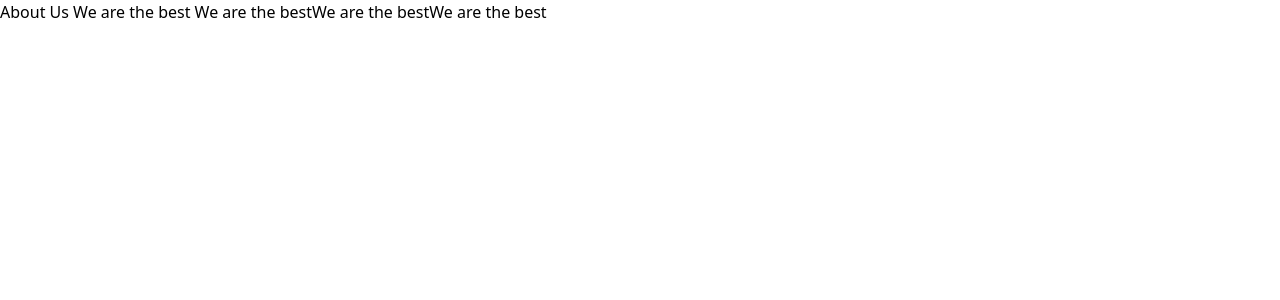
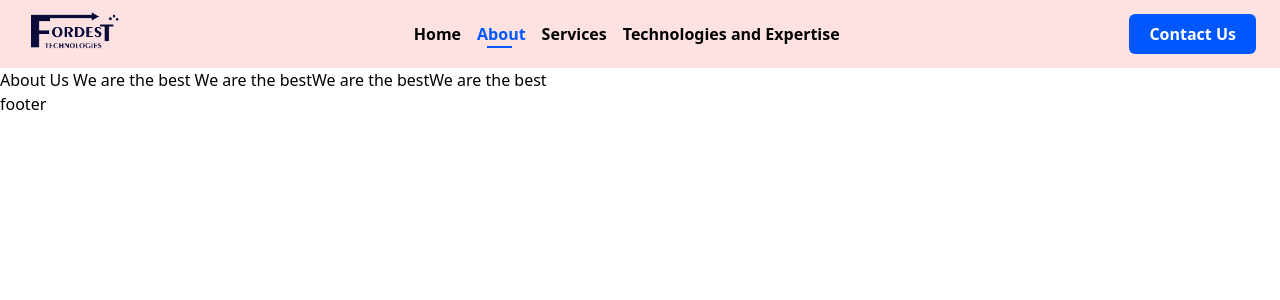
Before and after one commit to fordest-technology/fordest-website, a React (Vite) app: page /about in a window 1280 px wide. Shown: the top 300 px of the page. Built offline with nearby package versions, Linux system fonts and the light colour scheme.

Commit message:
navbar complete

```diff
--- a/package.json
+++ b/package.json
@@ -16,6 +16,7 @@
     "lucide-react": "^0.438.0",
     "react": "^18.3.1",
     "react-dom": "^18.3.1",
+    "react-icons": "^5.3.0",
     "react-router-dom": "^6.26.1"
   },
   "devDependencies": {
--- a/src/App.jsx
+++ b/src/App.jsx
@@ -1,7 +1,11 @@
 import { Route, Routes } from "react-router-dom";
+import Navbar from "./components/shared/Navbar";
+import Footer from "./components/shared/Footer";
 
 function App() {
   return (
+    <div>
+      <Navbar />
       <Routes>
         <Route
           path="/"
@@ -16,13 +20,15 @@ function App() {
           element={
             <>
               <h2 className=" flex w-full flex-col justify-start">
-              About Us We are the best We are the bestWe are the bestWe are the
-              best{" "}
+                About Us We are the best We are the bestWe are the bestWe are
+                the best{" "}
               </h2>
             </>
           }
         />
       </Routes>
+      <Footer />
+    </div>
   );
 }
 
--- /dev/null
+++ b/src/components/shared/Footer.jsx
@@ -0,0 +1,11 @@
+import React from 'react'
+
+const Footer = () => {
+  return (
+    <div>
+      footer
+    </div>
+  )
+}
+
+export default Footer
--- /dev/null
+++ b/src/components/shared/Navbar.jsx
@@ -0,0 +1,75 @@
+import React, { useState } from "react";
+import logo from "../../assets/logodark.png";
+import { Link, NavLink } from "react-router-dom";
+import { IoMdMenu, IoMdClose } from "react-icons/io";
+
+const Navbar = () => {
+  const [menu, setMenu] = useState(false);
+
+  return (
+    <nav>
+      <section className="text flex justify-between items-center bg-red-100 py-3 px-6">
+        <div className="w-[100px]">
+          <img src={logo} alt="fordest-logo" className="w-full" />
+        </div>
+        <div className="hidden md:flex gap-4 font-semibold">
+          <NavLink to="/">Home</NavLink>
+          <NavLink to="/about">About</NavLink>
+          <NavLink to="/services">Services</NavLink>
+          <NavLink to="/technologies">Technologies and Expertise</NavLink>
+        </div>
+        <div>
+          <Link
+            to="/contact"
+            className="text-white bg-blue py-2 px-5 font-semibold rounded-md hidden md:block"
+          >
+            Contact Us
+          </Link>
+        </div>
+        <div className="block md:hidden" onClick={() => setMenu(true)}>
+          <IoMdMenu size={24} />
+        </div>
+      </section>
+
+      <section
+        className={`transform transition-transform duration-300 ease-in-out flex-col flex md:hidden gap-4 bg-white shadow-xl fixed right-0 top-0 rounded-sm h-fit w-[200px] py-6 px-6 z-50 ${
+          menu ? "translate-x-0" : "translate-x-full"
+        }`}
+      >
+        <div className="flex justify-between">
+            <div></div>
+        <div
+          onClick={() => setMenu(false)}
+          className="text-left bg-black/10 p-1 w-fit rounded-full cursor-pointer"
+        >
+          <IoMdClose size={24} />
+        </div>
+        </div>
+        <div className="flex flex-col gap-y-6 font-semibold">
+          <NavLink to="/" onClick={() => setMenu(false)}>
+            Home
+          </NavLink>
+          <NavLink to="/about" onClick={() => setMenu(false)}>
+            About
+          </NavLink>
+          <NavLink to="/services" onClick={() => setMenu(false)}>
+            Services
+          </NavLink>
+          <NavLink to="/technologies" onClick={() => setMenu(false)}>
+            Technologies and Expertise
+          </NavLink>
+        </div>
+        <div>
+          <Link
+            to="/contact"
+            className="text-white bg-blue py-2 px-5 font-semibold rounded-md "
+          >
+            Contact Us
+          </Link>
+        </div>
+      </section>
+    </nav>
+  );
+};
+
+export default Navbar;
--- a/src/index.css
+++ b/src/index.css
@@ -1,3 +1,21 @@
 @tailwind base;
 @tailwind components;
 @tailwind utilities;
+
+
+nav a.active {
+    color: #0057FF;
+    position: relative;
+}
+
+nav a.active::after {
+    content: "";
+    width: 25px;
+    height: 2px;
+    background-color: #0057FF;
+    display: block;
+    margin: 0 auto;
+    position: absolute;
+    left: 10px;
+    bottom: -2px;
+}
--- a/tailwind.config.js
+++ b/tailwind.config.js
@@ -2,7 +2,12 @@
 export default {
   content: ["./index.html", "./src/**/*.{js,ts,jsx,tsx}"],
   theme: {
-    extend: {},
+    extend: {
+      colors:{
+        blue: "#0057FF",
+        blueblack: "#0B0C3A"
+      }
+    },
   },
   plugins: [],
 };
```
Also changed, not shown: src/assets/logodark.png (added), 1 other file (tests, documents, lock files or other folders). Lines whose indentation alone changed are shown as unchanged.
